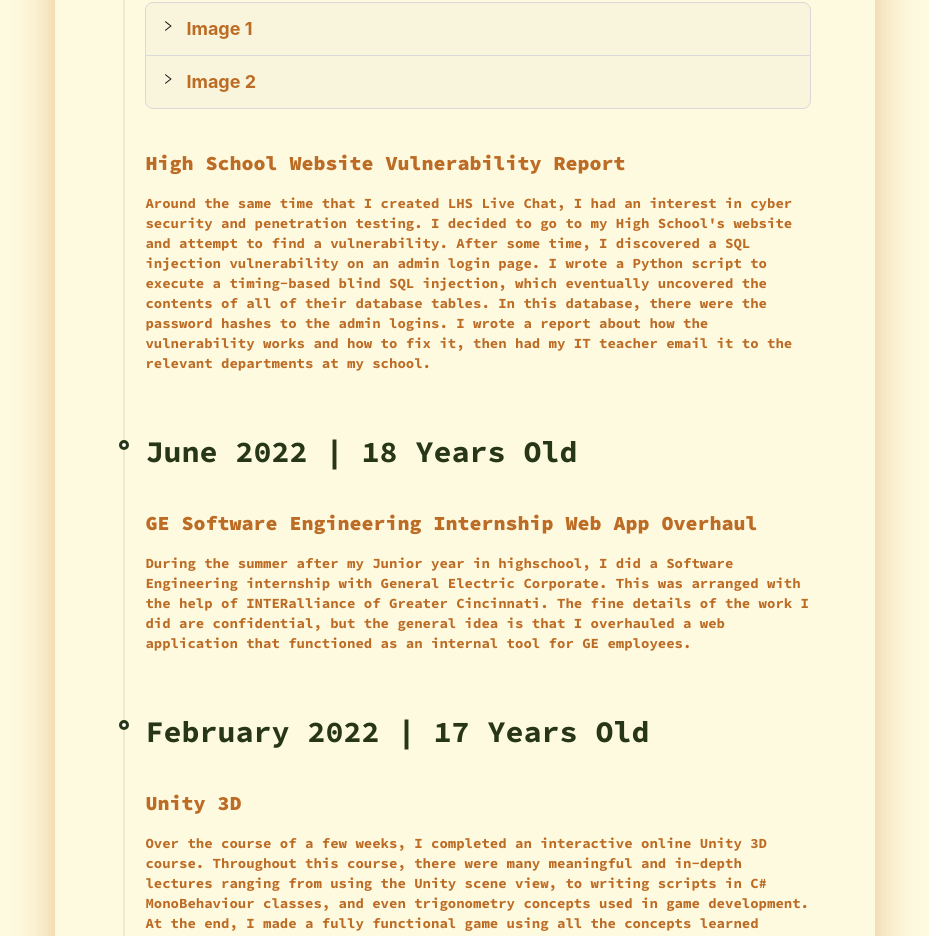
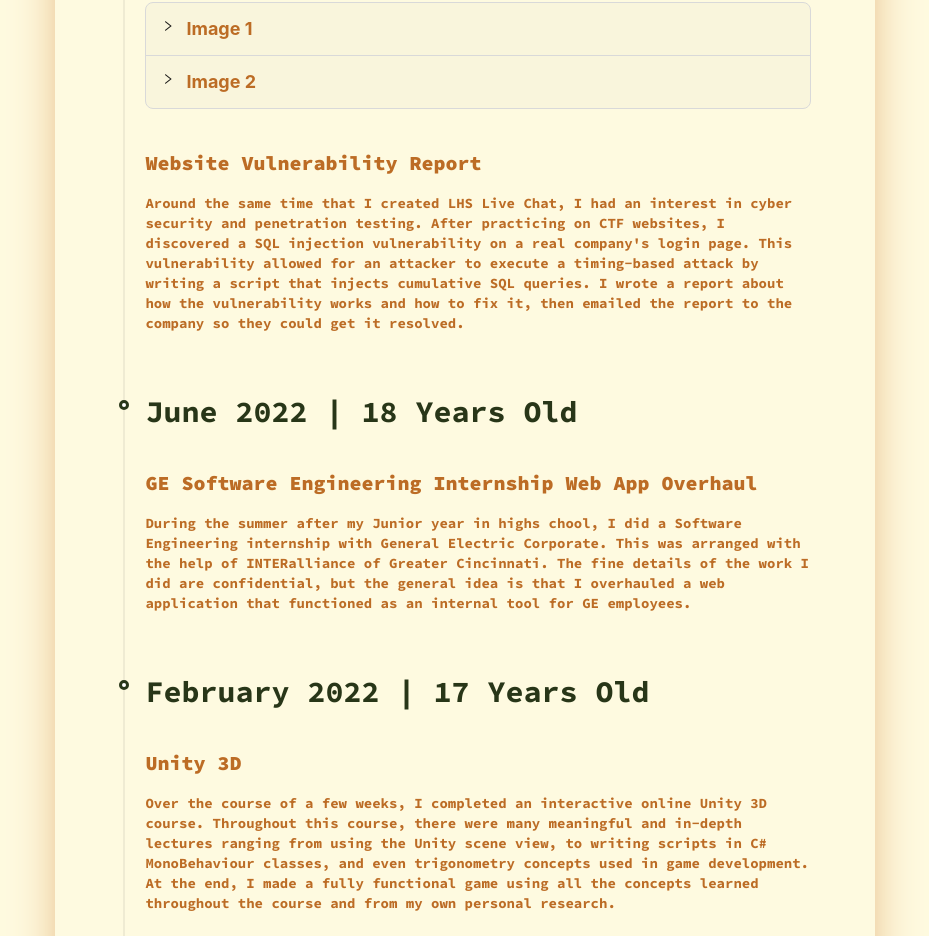
Before and after one commit to paulsparks/personal-portfolio, a Next.js app: page / in a window 1280 px wide. Shown: the part 1248-2184 px from the top of the page, without its empty margins (175-1104 px from the left). Built offline with nearby package versions, Linux system fonts and the light colour scheme.

Commit message:
change content

```diff
--- a/pages/index.tsx
+++ b/pages/index.tsx
@@ -97,7 +97,7 @@ const HomePage: NextPage = () => {
       children: (
         <Image
           preview={{ toolbarRender: () => null, movable: false }}
-          className={itemStyles + " mb-10"}
+          className={itemStyles}
           alt="keyboard image"
           src={keyboard}
         />
@@ -236,7 +236,7 @@ const HomePage: NextPage = () => {
                       sourceCodeProBold.className + " text-lg md:text-xl mt-10"
                     }
                   >
-                    High School Website Vulnerability Report
+                    Website Vulnerability Report
                   </h2>
                   <p
                     className={
@@ -244,16 +244,14 @@ const HomePage: NextPage = () => {
                     }
                   >
                     Around the same time that I created LHS Live Chat, I had an
-                    interest in cyber security and penetration testing. I
-                    decided to go to my High School&apos;s website and attempt
-                    to find a vulnerability. After some time, I discovered a SQL
-                    injection vulnerability on an admin login page. I wrote a
-                    Python script to execute a timing-based blind SQL injection,
-                    which eventually uncovered the contents of all of their
-                    database tables. In this database, there were the password
-                    hashes to the admin logins. I wrote a report about how the
-                    vulnerability works and how to fix it, then had my IT
-                    teacher email it to the relevant departments at my school.
+                    interest in cyber security and penetration testing. After
+                    practicing on CTF websites, I discovered a SQL injection
+                    vulnerability on a real company's login page. This
+                    vulnerability allowed for an attacker to execute a
+                    timing-based attack by writing a script that injects
+                    cumulative SQL queries. I wrote a report about how the
+                    vulnerability works and how to fix it, then emailed the
+                    report to the company so they could get it resolved.
                   </p>
                 </>
               ),
@@ -282,7 +280,7 @@ const HomePage: NextPage = () => {
                       sourceCodePro.className + " mt-4 text-xs sm:text-sm mb-10"
                     }
                   >
-                    During the summer after my Junior year in highschool, I did
+                    During the summer after my Junior year in highs chool, I did
                     a Software Engineering internship with General Electric
                     Corporate. This was arranged with the help of INTERalliance
                     of Greater Cincinnati. The fine details of the work I did
```
